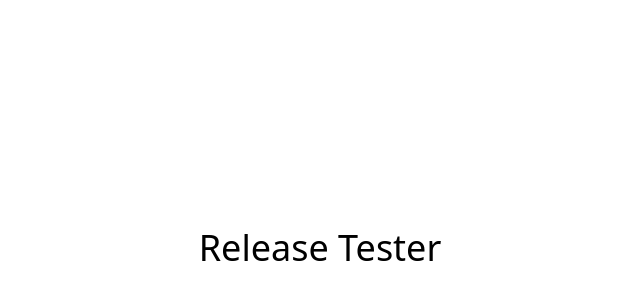
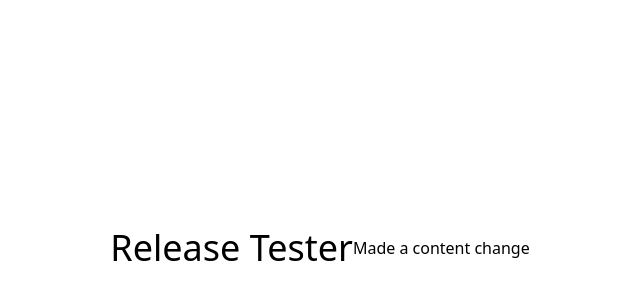
Before and after one commit to thaboRach/release-tester, a React (Vite) app: page / in a window 1280 px wide. Shown: the part 152-452 px from the top of the page, without its empty margins (320-960 px from the left). Built offline with nearby package versions, Linux system fonts and the light colour scheme.

Commit message:
Add summary

```diff
--- a/src/App.tsx
+++ b/src/App.tsx
@@ -1,7 +1,8 @@
 function App() {
   return (
-    <main className="flex w-full min-h-screen items-center justify-center">
+    <main className="flex items-center justify-center w-full min-h-screen">
       <h1 className="text-4xl">Release Tester</h1>
+      <p>Made a content change</p>
     </main>
   );
 }
```
